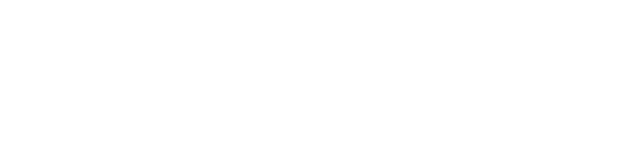
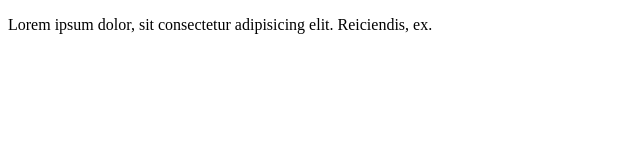
Before and after one commit to gsmarco9708/repositorio-proyectos-2021, a plain HTML site: page index.html in a window 1280 px wide. Shown: the whole page, without its empty margins (0-640 px from the left). Drawn offline with Linux system fonts and the light colour scheme.

Commit message:
agregado div contenedor

```diff
--- a/index.html
+++ b/index.html
@@ -7,5 +7,17 @@
 </head>
 <body>
 
+
+    <!--div contenedor 1-->
+    <div class="container">
+        <div class="row">
+            <p>Lorem ipsum dolor, sit consectetur adipisicing elit. Reiciendis, ex.</p>
+        </div>
+    </div>
+
+
+
+
+
 </body>
 </html>
```
